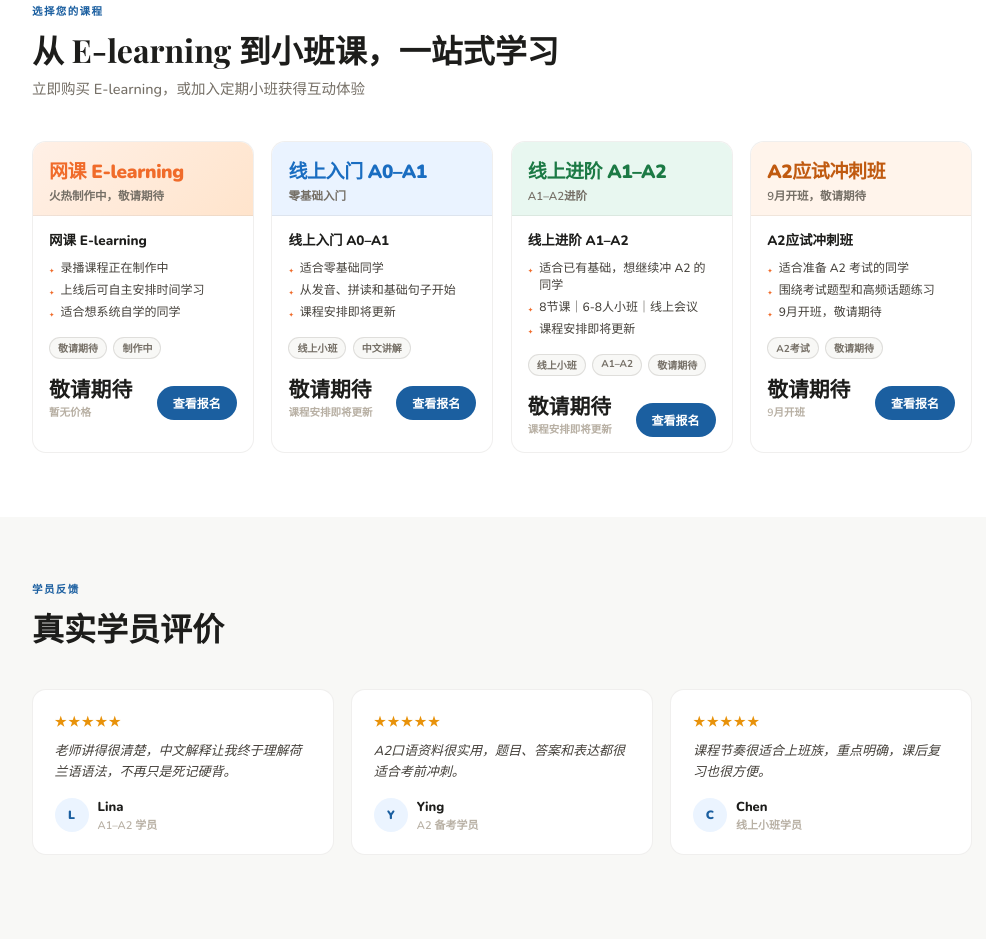
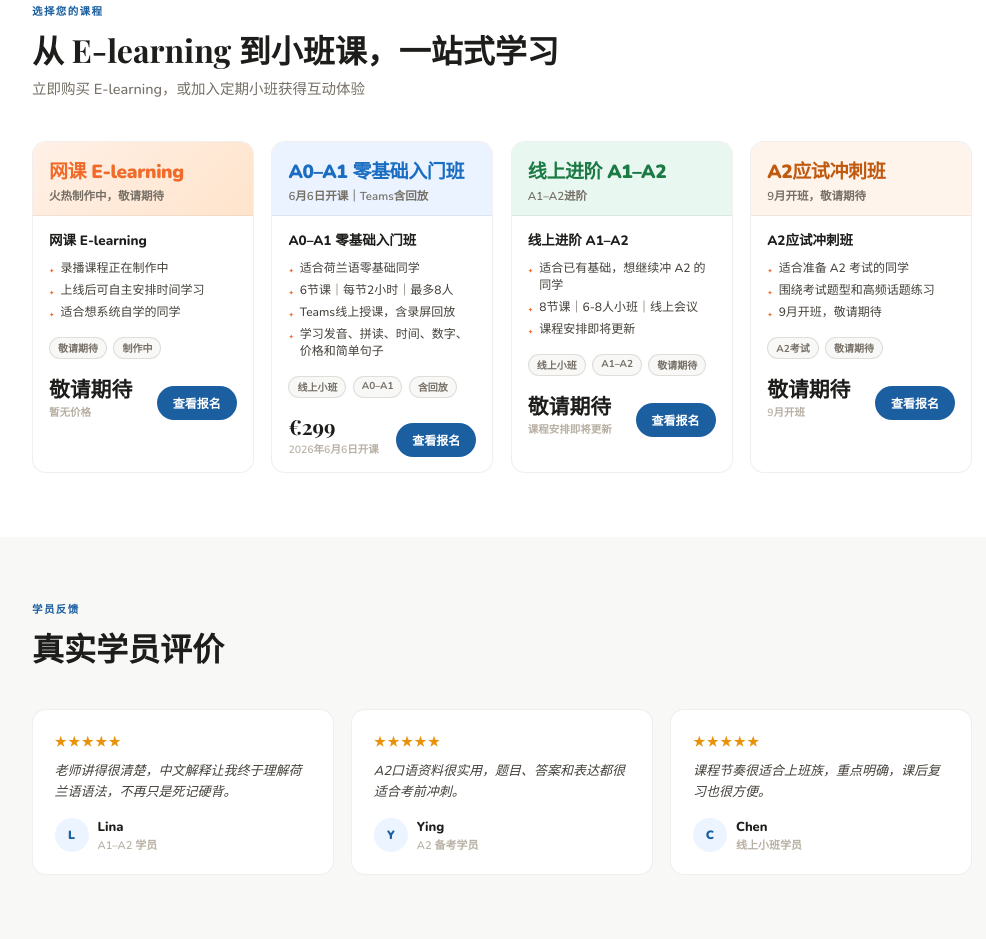
Before and after one commit to isacheng0618/taal13a-website, a website: page index.html in a window 1280 px wide. Shown: the part 1176-2115 px from the top of the page, without its empty margins (138-1124 px from the left). Drawn offline with nearby package versions, Linux system fonts and the light colour scheme.

Commit message:
Update index.html

```diff
--- a/index.html
+++ b/index.html
@@ -1397,14 +1397,73 @@ var CART=[],GUEST_ORDERS=[];
 
 var PIL=[
   {id:'elearn',l:'elearn',zl:'网课 E-learning',nl_:'E-learning',zs:'火热制作中，敬请期待',ns:'In ontwikkeling',zt:'网课 E-learning',nt:'E-learning',zp:['录播课程正在制作中','上线后可自主安排时间学习','适合想系统自学的同学'],np:['Videolessen in ontwikkeling','Leer op eigen tempo','Voor zelfstudie'],tz:['敬请期待','制作中'],tn:['Binnenkort','In ontwikkeling'],pr:'敬请期待',nz:'暂无价格',nn:'Binnenkort',soon:true},
-  {id:'a0a1',l:'a0a1',zl:'线上入门 A0–A1',nl_:'Online beginner A0–A1',zs:'零基础入门',ns:'Voor beginners',zt:'线上入门 A0–A1',nt:'Online beginner A0–A1',zp:['适合零基础同学','从发音、拼读和基础句子开始','课程安排即将更新'],np:['Voor absolute beginners','Uitspraak, lezen en basiszinnen','Planning volgt'],tz:['线上小班','中文讲解'],tn:['Online groep','Chinese uitleg'],pr:'敬请期待',nz:'课程安排即将更新',nn:'Planning volgt',soon:true},
+  {
+  id:'a0a1',
+  l:'a0a1',
+  zl:'A0–A1 零基础入门班',
+  nl_:'A0–A1 Beginnerscursus',
+  zs:'6月6日开课｜Teams含回放',
+  ns:'Start 6 juni｜Teams met opname',
+  zt:'A0–A1 零基础入门班',
+  nt:'A0–A1 Beginnerscursus',
+  zp:[
+    '适合荷兰语零基础同学',
+    '6节课｜每节2小时｜最多8人',
+    'Teams线上授课，含录屏回放',
+    '学习发音、拼读、时间、数字、价格和简单句子'
+  ],
+  np:[
+    'Voor absolute beginners',
+    '6 lessen｜2 uur per les｜max. 8 cursisten',
+    'Online via Teams, inclusief opname',
+    'Uitspraak, lezen, tijd, cijfers, prijzen en eenvoudige zinnen'
+  ],
+  tz:['线上小班','A0–A1','含回放'],
+  tn:['Online groep','A0–A1','Met opname'],
+  pr:'€299',
+  nz:'2026年6月6日开课',
+  nn:'Start 6 juni 2026',
+  soon:false
+},
   {id:'a1a2',l:'a1a2',zl:'线上进阶 A1–A2',nl_:'Online vervolg A1–A2',zs:'A1–A2进阶',ns:'A1–A2 vervolg',zt:'线上进阶 A1–A2',nt:'Online vervolg A1–A2',zp:['适合已有基础，想继续冲 A2 的同学','8节课｜6-8人小班｜线上会议','课程安排即将更新'],np:['Voor cursisten met basiskennis richting A2','8 lessen｜6-8 cursisten｜online','Planning volgt'],tz:['线上小班','A1–A2','敬请期待'],tn:['Online groep','A1–A2','Binnenkort'],pr:'敬请期待',nz:'课程安排即将更新',nn:'Planning volgt',soon:true},
   {id:'a2b1',l:'a2b1',zl:'A2应试冲刺班',nl_:'A2 examen sprint',zs:'9月开班，敬请期待',ns:'Start in september',zt:'A2应试冲刺班',nt:'A2 examen sprint',zp:['适合准备 A2 考试的同学','围绕考试题型和高频话题练习','9月开班，敬请期待'],np:['Voor A2 examenvoorbereiding','Oefenen met examenvragen en thema’s','Start in september'],tz:['A2考试','敬请期待'],tn:['A2 examen','Binnenkort'],pr:'敬请期待',nz:'9月开班',nn:'Start in september',soon:true}
 ];
 
 var SES=[
   {id:'elearn',tp:'elearn',lv:'elearn',zt:'网课 E-learning',nt:'E-learning',zd:'火热制作中，敬请期待。录播课程上线后，可按自己的时间反复学习。',nd:'In ontwikkeling. Videolessen volgen binnenkort.',sd:'',nd2:'',dur:'',dun:'',lz:'在线',ln:'Online',pr:'敬请期待',pn:'暂无价格',nn:'Binnenkort',zp:['火热制作中，敬请期待','适合想系统自学的同学'],np:['In ontwikkeling','Voor zelfstudie'],soon:true},
-  {id:'a0a1',tp:'live',lv:'a0a1',zt:'线上入门 A0–A1',nt:'Online beginner A0–A1',zd:'适合零基础、想从发音和基础句子开始学习的同学。课程安排即将更新。',nd:'Voor beginners. Planning volgt.',sd:'',nd2:'',dur:'',dun:'',lz:'线上会议',ln:'Online',pr:'敬请期待',pn:'课程安排即将更新',nn:'Planning volgt',zp:['零基础入门','发音、拼读和基础句子','课程安排即将更新'],np:['Voor beginners','Uitspraak en basiszinnen','Planning volgt'],soon:true},
+ {
+  id:'a0a1',
+  tp:'live',
+  lv:'a0a1',
+  zt:'A0–A1 零基础入门班',
+  nt:'A0–A1 Beginnerscursus',
+  zd:'适合荷兰语零基础同学。从发音和拼读开始，练习时间、数字、价格等日常表达，并逐步开口说简单句子。',
+  nd:'Voor absolute beginners Nederlands. We starten met uitspraak en lezen, oefenen dagelijkse uitdrukkingen zoals tijd, cijfers en prijzen, en bouwen eenvoudige zinnen op.',
+  sd:'2026年6月6日 13:30–15:30',
+  nd2:'6 juni 2026, 13:30–15:30',
+  dur:'6节课｜每节2小时',
+  dun:'6 lessen｜2 uur per les',
+  lz:'Teams线上课｜含录屏回放',
+  ln:'Online via Teams｜met opname',
+  pr:'€299',
+  pn:'最多8人小班',
+  nn:'Max. 8 cursisten',
+  zp:[
+    '荷兰语发音 + 拼读规则',
+    '时间、数字、价格等日常表达',
+    '荷兰语简单句子练习',
+    'Teams线上授课，含录屏回放',
+    '最多8人小班'
+  ],
+  np:[
+    'Nederlandse uitspraak en leesregels',
+    'Dagelijkse uitdrukkingen: tijd, cijfers en prijzen',
+    'Oefenen met eenvoudige Nederlandse zinnen',
+    'Online via Teams, inclusief opname',
+    'Maximaal 8 cursisten'
+  ],
+  soon:false
+},
   {id:'a1a2',tp:'live',lv:'a1a2',zt:'线上进阶 A1–A2',nt:'Online vervolg A1–A2',zd:'适合已有基础，想继续冲 A2 的同学。8节课｜6-8人小班｜线上会议。课程安排即将更新。',nd:'Voor cursisten met basiskennis richting A2. 8 lessen, 6-8 cursisten, online. Planning volgt.',sd:'',nd2:'',dur:'8节课',dun:'8 lessen',lz:'线上会议',ln:'Online',pr:'敬请期待',pn:'课程安排即将更新',nn:'Planning volgt',zp:['强化语法、口语、听力训练','生活场景表达和日常对话','课程安排即将更新'],np:['Grammatica, spreken en luisteren','Dagelijkse situaties','Planning volgt'],soon:true},
   {id:'a2b1',tp:'live',lv:'a2b1',zt:'A2应试冲刺班',nt:'A2 examen sprint',zd:'适合准备 A2 考试的同学。围绕考试题型和高频话题练习。9月开班，敬请期待。',nd:'Voor A2 examenvoorbereiding. Start in september.',sd:'',nd2:'',dur:'',dun:'',lz:'线上会议',ln:'Online',pr:'敬请期待',pn:'9月开班',nn:'Start in september',zp:['A2考试题型训练','高频话题练习','9月开班，敬请期待'],np:['A2 examenvragen','Veelvoorkomende thema’s','Start in september'],soon:true}
 ];
```
